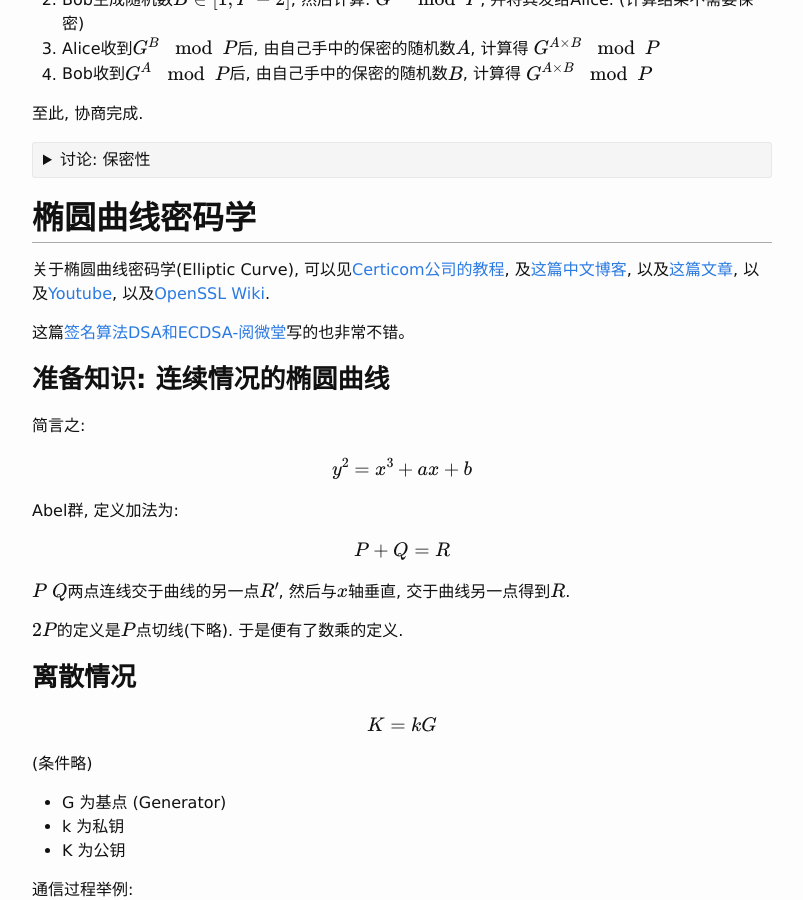
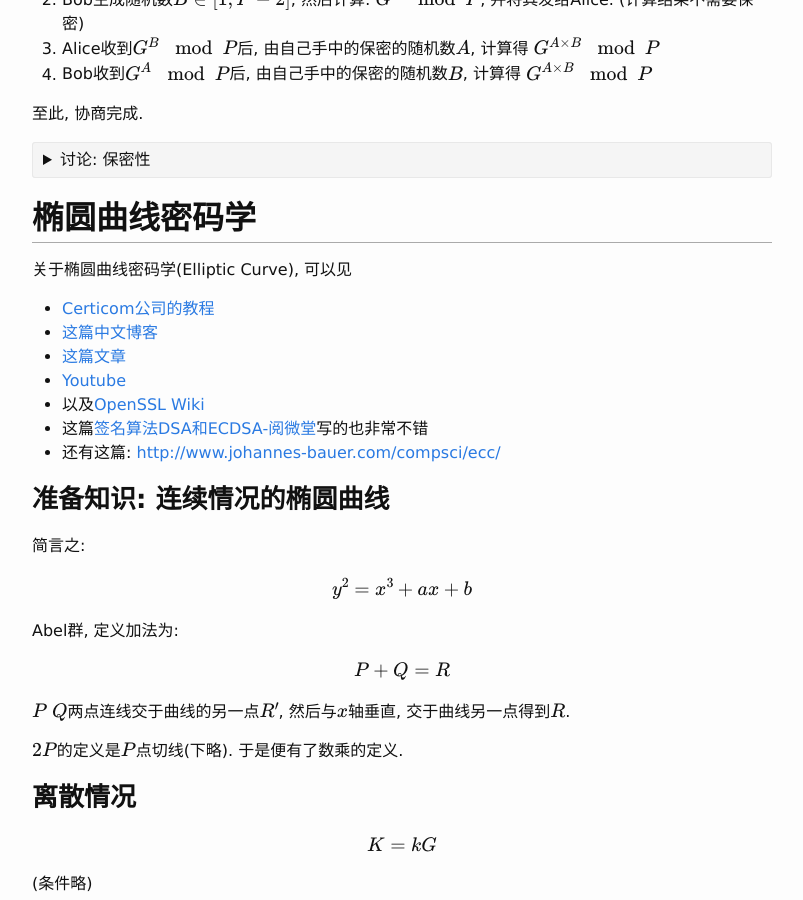
Before and after one commit to scateu/scateu.github.io, a Jekyll site: the page built from _posts/2016-11-25-crypto-note.md, in a window 1280 px wide and 900 px high, scrolled down 4459 px. Shown: the whole window, without its empty margins (238-1041 px from the left). Built offline with Jekyll 4.4.1, drawn with Linux system fonts in a browser that asks for light colours; nearby versions of some CDN libraries; formulas are drawn with MathJax 3; comment, search, counter and statistics services are not loaded.

Commit message:
Mon Mar 13 16:23:37 HKT 2017

```diff
--- a/_posts/2016-11-25-crypto-note.md
+++ b/_posts/2016-11-25-crypto-note.md
@@ -279,9 +279,14 @@ $$
 
 ## 椭圆曲线密码学
 
-关于椭圆曲线密码学(Elliptic Curve), 可以见[Certicom公司的教程](https://www.certicom.com/index.php/ecc-tutorial), 及[这篇中文博客](https://097.io/understand-ecc/), 以及[这篇文章](http://www.pediy.com/kssd/pediy06/pediy6014.htm), 以及[Youtube](https://www.youtube.com/watch?v=dCvB-mhkT0w), 以及[OpenSSL Wiki](https://wiki.openssl.org/index.php/Elliptic_Curve_Cryptography).
-
-这篇[签名算法DSA和ECDSA-阅微堂](http://zhiqiang.org/blog/it/das-and-ecdsa-rsa.html)写的也非常不错。
+关于椭圆曲线密码学(Elliptic Curve), 可以见
+ - [Certicom公司的教程](https://www.certicom.com/index.php/ecc-tutorial)
+ - [这篇中文博客](https://097.io/understand-ecc/)
+ - [这篇文章](http://www.pediy.com/kssd/pediy06/pediy6014.htm)
+ - [Youtube](https://www.youtube.com/watch?v=dCvB-mhkT0w)
+ - 以及[OpenSSL Wiki](https://wiki.openssl.org/index.php/Elliptic_Curve_Cryptography)
+ - 这篇[签名算法DSA和ECDSA-阅微堂](http://zhiqiang.org/blog/it/das-and-ecdsa-rsa.html)写的也非常不错
+ - 还有这篇: <http://www.johannes-bauer.com/compsci/ecc/>
 
 ### 准备知识: 连续情况的椭圆曲线
 
```
